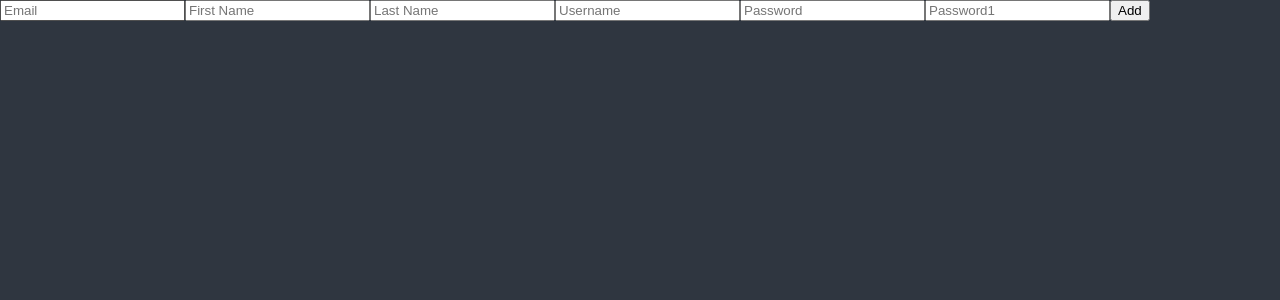
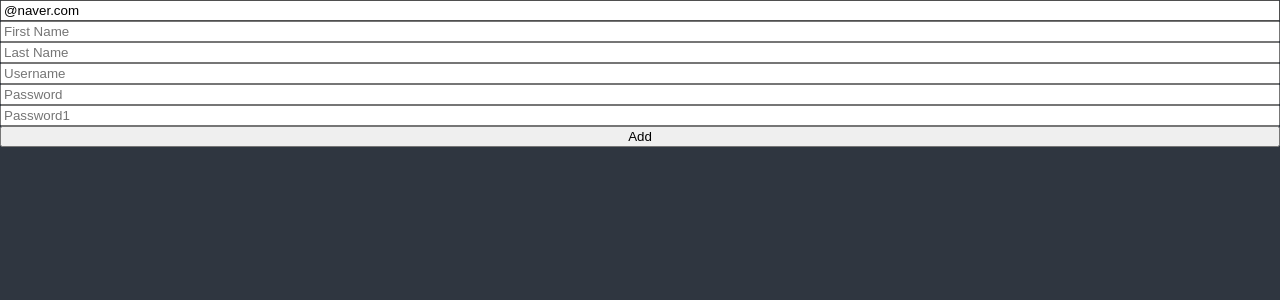
Before and after one commit to texasroh/canban-todo, a React (Create React App) app: page / in a window 1280 px wide. Shown: the top 300 px of the page. Built offline with nearby package versions, Linux system fonts and the light colour scheme.

Commit message:
get used to react hook form

```diff
--- a/src/ToDoList.tsx
+++ b/src/ToDoList.tsx
@@ -1,19 +1,109 @@
 import React, { useState } from "react";
 import { useForm } from "react-hook-form";
 
+interface IFormData {
+    email: string;
+    firstname: string;
+    lastname: string;
+    username: string;
+    password: string;
+    password1: string;
+    extraError?: string;
+}
+
 function ToDoList() {
-    const { register, watch } = useForm();
-    console.log(watch());
+    const {
+        register,
+        handleSubmit,
+        formState: { errors },
+        setError,
+    } = useForm<IFormData>({
+        defaultValues: {
+            email: "@naver.com",
+        },
+    });
+    const onValid = (data: IFormData) => {
+        if (data.password !== data.password1) {
+            setError(
+                "password1",
+                { message: "Password are not the same" },
+                { shouldFocus: true }
+            );
+        }
+        // setError("extraError", { message: "Server offline." });
+    };
+    console.log(errors);
+
     return (
         <div>
-            <form>
-                <input {...register("email")} placeholder="Email" />
-                <input {...register("firstname")} placeholder="First Name" />
-                <input {...register("lastname")} placeholder="Last Name" />
-                <input {...register("username")} placeholder="Username" />
-                <input {...register("password")} placeholder="Password" />
-                <input {...register("password1")} placeholder="Password1" />
+            <form
+                style={{ display: "flex", flexDirection: "column" }}
+                onSubmit={handleSubmit(onValid)}
+            >
+                <input
+                    {...register("email", {
+                        required: "Email is required",
+                        pattern: {
+                            value: /^[A-Za-z0-9._%+-]+@naver\.com$/,
+                            message: "Only naver.com emails allowed",
+                        },
+                    })}
+                    placeholder="Email"
+                />
+                <span>{errors?.email?.message}</span>
+                <input
+                    {...register("firstname", {
+                        required: "First name is required",
+                        validate: {
+                            noAdmin: (value) =>
+                                value.includes("admin")
+                                    ? "'Admin' can't be used"
+                                    : true,
+                            noJune: (value) =>
+                                value.includes("june")
+                                    ? "june is not allowed"
+                                    : true,
+                        },
+                    })}
+                    placeholder="First Name"
+                />
+                <span>{errors?.firstname?.message}</span>
+                <input
+                    {...register("lastname", {
+                        required: "Last name is required",
+                    })}
+                    placeholder="Last Name"
+                />
+                <span>{errors?.lastname?.message}</span>
+                <input
+                    {...register("username", {
+                        required: "Username is required",
+                        minLength: 10,
+                    })}
+                    placeholder="Username"
+                />
+                <span>{errors?.username?.message}</span>
+                <input
+                    {...register("password", {
+                        required: "Password is required",
+                        minLength: 5,
+                    })}
+                    placeholder="Password"
+                />
+                <span>{errors?.password?.message}</span>
+                <input
+                    {...register("password1", {
+                        required: "Password is required",
+                        minLength: {
+                            value: 5,
+                            message: "Your password is too short.",
+                        },
+                    })}
+                    placeholder="Password1"
+                />
+                <span>{errors?.password1?.message}</span>
                 <button>Add</button>
+                <span>{errors?.extraError?.message}</span>
             </form>
         </div>
     );
```
